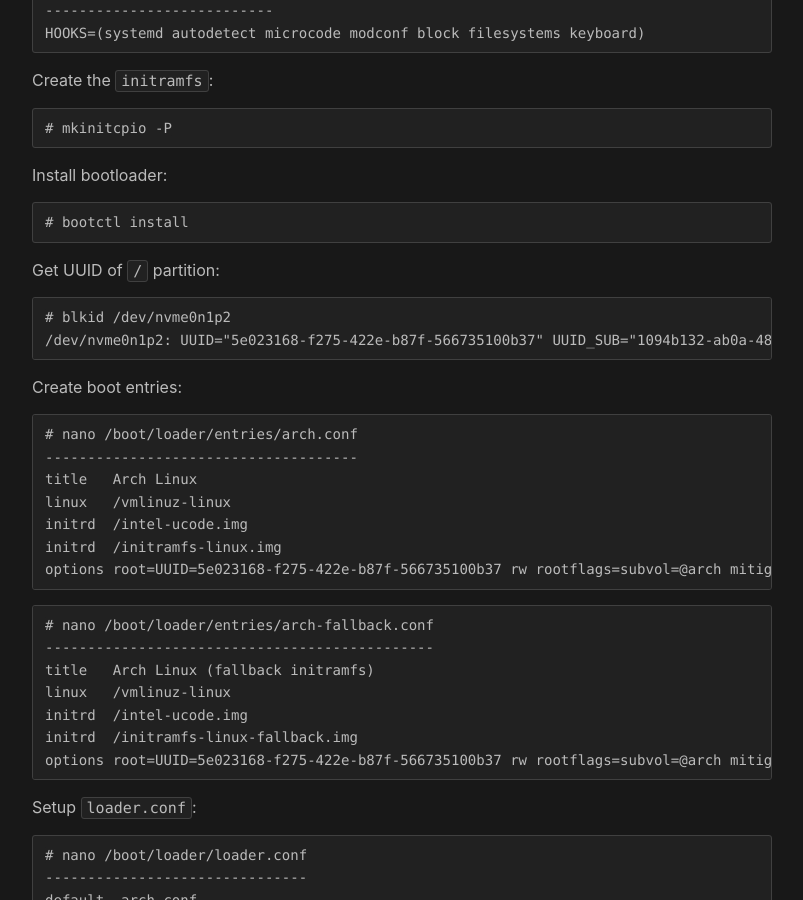
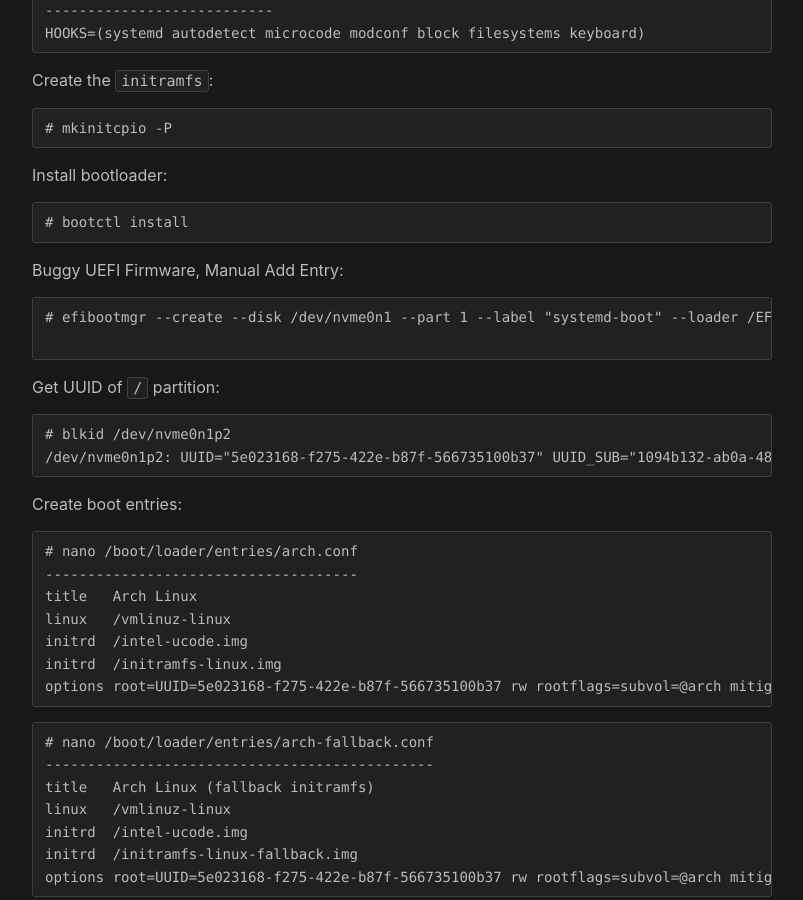
Before and after one commit to CurtisLeeBolin/leedev.org, a Jekyll site: the page built from _posts/2015-09-28-arch-linux-uefi-install-notes.md, in a window 1280 px wide and 900 px high, scrolled down 3363 px. Shown: the whole window, without its empty margins (238-1041 px from the left). Built offline with Jekyll 4.4.1, drawn with Linux system fonts in a browser that asks for light colours.

Commit message:
Update 2015-09-28-arch-linux-uefi-install-notes.md

````diff
--- a/_posts/2015-09-28-arch-linux-uefi-install-notes.md
+++ b/_posts/2015-09-28-arch-linux-uefi-install-notes.md
@@ -204,6 +204,13 @@ Install bootloader:
 # bootctl install
 ```
 
+Buggy UEFI Firmware, Manual Add Entry:
+
+```
+# efibootmgr --create --disk /dev/nvme0n1 --part 1 --label "systemd-boot" --loader /EFI/systemd/systemd-bootx64.efi
+
+```
+
 Get UUID of `/` partition:
 
 ```
````
